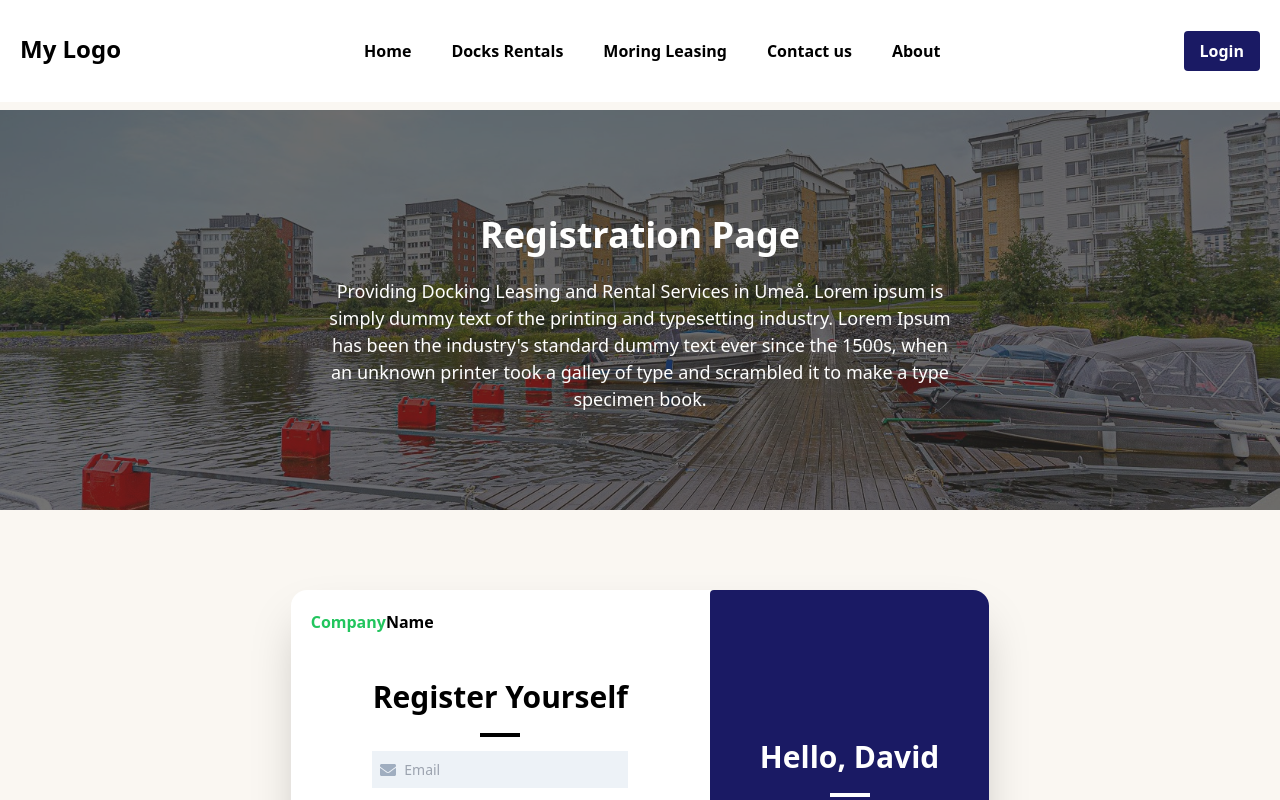
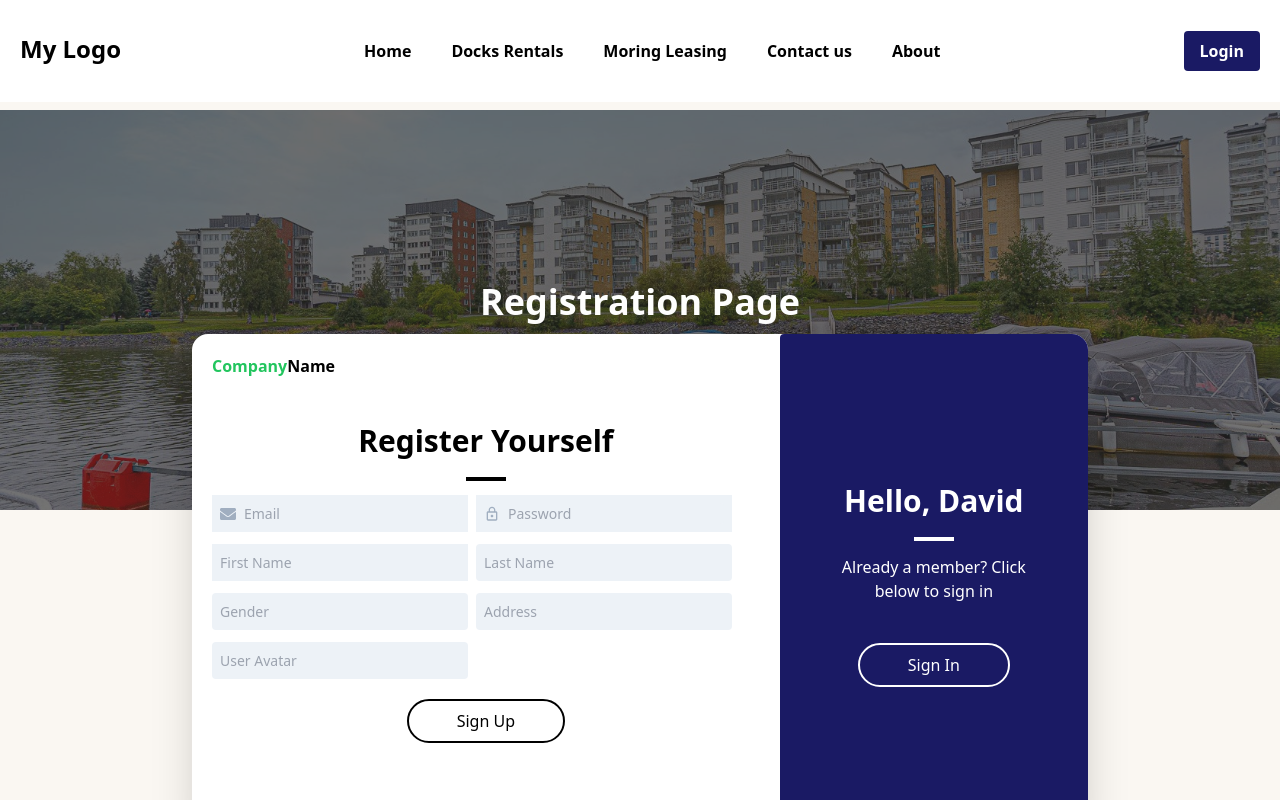
Before and after one commit to asajjad308/docking-main, a Next.js app in the folder docking-main/: page /signup in a window 1280 px wide. Shown: the top 800 px of the page. Built offline with nearby package versions, Linux system fonts and the light colour scheme.

Commit message:
fix add product modal, login etc.

```diff
--- /dev/null
+++ b/docking-main/app/context/SessionContext.tsx
@@ -0,0 +1,22 @@
+import {createContext, useState, useContext, Dispatch, SetStateAction} from 'react';
+import getSession from '../../lib/session';
+type context = {
+    session: string;
+    setSession: Dispatch<SetStateAction<string>>
+}
+const SessionContext = createContext<context | undefined>(undefined);
+
+export default function SessionProvider ({children}) {
+    const [session, setSession] = useState(getSession());
+    const context = {session, setSession}
+    return (
+        <SessionContext.Provider value={context}>
+            {children}
+        </SessionContext.Provider>
+    )
+}
+
+export const useSession = () => {
+    const context = useContext(SessionContext)
+    return context;
+}
--- a/docking-main/app/layout.js
+++ b/docking-main/app/layout.js
@@ -10,7 +10,7 @@ export const metadata = {
 
 export default function RootLayout({ children }) {
   return (
-    < >
+    <>
       <Nav />
       <body>{children}</body>
       <Footer />
--- a/docking-main/app/layout.tsx
+++ b/docking-main/app/layout.tsx
@@ -4,7 +4,7 @@ import Nav from './components/Nav';
 import './globals.css';
 import { Metadata } from 'next';
 import { Inter } from 'next/font/google';
-import { SessionProvider } from 'next-auth/react';
+import SessionProvider from './context/SessionContext';
 import Head from 'next/head';
 
 const inter = Inter({ subsets: ['latin'] });
--- a/docking-main/app/leases/page.tsx
+++ b/docking-main/app/leases/page.tsx
@@ -125,8 +125,6 @@ function Leases() {
             ))}
           </tbody>
         </table>
-        {/* <DataTable columns={columns} data={propertyData}/> */}
-        {/* <DataTable columns={columns} data={propertyData} /> */}
       </div>
     </div>
   </>)
--- a/docking-main/app/rentals/page.tsx
+++ b/docking-main/app/rentals/page.tsx
@@ -6,6 +6,7 @@ import $ from 'jquery';
 import 'datatables.net';
 import jwt from 'jwt-decode'
 import Cookies from 'universal-cookie';
+import getSession from '../../lib/session';
 
 function Rentals() {
   useEffect(() => {
@@ -15,7 +16,7 @@ function Rentals() {
       dataTable.destroy();
     }
   }, []);
-  const session: User = jwt(new Cookies().get('jwt_authorization'))
+  const session = getSession();
   const [showModal, setShowModal] = useState(false);
   const [loading, setLoading] = useState(false);
   const [response, setResponse] = useState({ message: '', ok: false });
@@ -39,14 +40,12 @@ function Rentals() {
     setLoading(true);
     setResponse({ message: "", ok: false });
     const jwtAuthorization = cookies.get('jwt_authorization');
-    console.log(jwtAuthorization)
     try {
       const response = await fetch('https://localhost:7064/api/Products', {
         method: 'POST',
-
         credentials:'include',
         headers: {
-          'Authorization': `Bearer ${jwtAuthorization}`, // Include the JWT in the Authorization header
+          'Authorization': `Bearer ${jwtAuthorization}`,
           'Content-Type': 'application/json'
       },
         body: JSON.stringify({ id: 0, address, location, rentPerMonth, spaceNumber, status, contractDate, available, addedDate })
@@ -90,7 +89,7 @@ function Rentals() {
             <p className='md:w-1/2 text-lg '>Explore available rental docking spaces for your convenience. write abaout some rules and regulation or procedure</p>
           </div>
           <div className='md:w-1/2 flex justify-end items-end'>
-            {(session?.email == 'zia@gmail.com') && (
+            {((session && session?.email) == 'zia@gmail.com') && (
             <button className="bg-[#1a1a64] active:bg-[#1a1a1a] font-bold uppercase text-sm px-6 py-3 rounded shadow hover:shadow-lg outline-none focus:outline-none mr-1 mb-1 ease-linear transition-all duration-150"
             style={{color: "white"}}
             type="button" onClick={() => setShowModal(true)} >Add New Rental</button>
--- a/docking-main/app/signup/page.tsx
+++ b/docking-main/app/signup/page.tsx
@@ -1,10 +1,9 @@
 "use client"
 import Link from 'next/link';
-import React, { FormEvent, ReactComponentElement, SyntheticEvent, useEffect, useState } from 'react';
-import { FaFacebookF, FaLinkedinIn, FaGoogle, FaEnvelope } from 'react-icons/fa';
+import React, { FormEvent, useState } from 'react';
+import { FaEnvelope } from 'react-icons/fa';
 import { MdLockOutline } from 'react-icons/md';
-import { signIn } from 'next-auth/react';
-import { useRouter } from 'next/router';
+
 import Modal from '../components/Modal';
 const Page = () => {
     const [email, setEmail] = useState('');
@@ -50,45 +49,53 @@ const Page = () => {
     };
 
     return (
-        <main className='flex flex-col items-center justify-center w-full flex-1 text-center min-h-screen py-2 bg-[#faf7f2]   '>
-            <div className="relative h-[400px] flex bg-cover bg-center text-primary opacity-90" style={{ backgroundImage: "url('/images/docks.jpg')" }}>
+        <main className='overflow-x-hidden flex flex-col items-center justify-center w-full flex-1 text-center min-h-screen py-2 bg-[#faf7f2]'>
+            <div className="w-screen justify-center relative h-[400px] flex bg-cover bg-center text-primary opacity-90" style={{ backgroundImage: "url('/images/docks.jpg')" }}>
                 <div className="absolute inset-0 bg-optional opacity-60"></div> {/* Semi-dark overlay */}
                 <div className="relative  z-10 flex flex-col items-center justify-center">
                     <h1 className="text-4xl font-bold mb-4">Registration Page</h1>
-                    <p className="md:text-lg md:w-[50%] text-center">
+                    {/* <p className="md:text-lg md:w-[50%] text-center">
                         Providing Docking Leasing and Rental Services in Umeå. Lorem ipsum is simply dummy text of the printing and typesetting industry. Lorem Ipsum has been the industry's standard dummy text ever since the 1500s, when an unknown printer took a galley of type and scrambled it to make a type specimen book.
-                    </p>
+                    </p> */}
                 </div>
             </div>
-            <form onSubmit={submit}>
+            <form onSubmit={submit} className='mt-[-20%] z-10' >
                 <div className='bg-primary flex flex-col md:flex-row rounded-2xl shadow-2xl my-20  md:w-full md:max-w-4xl '>
                     {/* sign in section */}
-                    <div className='w-full md:w-3/5 p-5 '>
+                    <div className='w-full md:w-4/5 p-5'>
                         <div className='font-bold text-center md:text-left'>
                             <span className='text-newback'>Company</span>Name
                         </div>
                         <div className='py-10'>
                             <h2 className='md:text-3xl text-2xl font-bold text-optional mb-2'>Register Yourself</h2>
                             <div className='border-2 w-10 border-optional inline-block mb-2'></div>
-                            <div className='flex flex-col items-center'>
-                                <div className='bg-[#edf2f7] w-64 p-2 flex items-center mb-3'>
+                            <div className='flex flex-col justify-center'>
+                                <div className='flex space-x-2 w-full'>
+                                    <div className='bg-[#edf2f7] w-64 p-2 flex items-center '>
                                         <FaEnvelope className='text-[#a0aec0] mr-2' />
-                                    <input type='email' name='email' placeholder='Email' onChange={e => setEmail(e.target.value)} className='bg-[#edf2f7] outline-none text-sm flex-1' />
+                                        <input type='email' name='email' placeholder='Email' onChange={e => setEmail(e.target.value)} className='bg-[#edf2f7] rounded outline-none text-sm flex-1' />
                                     </div>
                                     <div className='bg-[#edf2f7] w-64 p-2 flex items-center '>
                                         <MdLockOutline className='text-[#a0aec0] mr-2' />
-                                    <input type='password' name='password' placeholder='Password' onChange={e => setPassword(e.target.value)} className='bg-[#edf2f7] outline-none text-sm flex-1' />
+                                        <input type='password' name='password' placeholder='Password' onChange={e => setPassword(e.target.value)} className='bg-[#edf2f7] rounded outline-none text-sm flex-1' />
                                     </div>
-                                {/* Additional input fields */}
+                                </div>
+                                <div className='flex flex-col md:flex-row space-x-2'>
                                     <input type='text' name='firstName' placeholder='First Name' onChange={e => setFirstName(e.target.value)} className='bg-[#edf2f7] outline-none text-sm w-64 p-2 mt-3' />
-                                <input type='text' name='lastName' placeholder='Last Name' onChange={e => setLastName(e.target.value)} className='bg-[#edf2f7] outline-none text-sm w-64 p-2 mt-3' />
-                                <input type='text' name='gender' placeholder='Gender' onChange={e => setGender(e.target.value)} className='bg-[#edf2f7] outline-none text-sm w-64 p-2 mt-3' />
-                                <input type='text' name='address' placeholder='Address' onChange={e => setAddress(e.target.value)} className='bg-[#edf2f7] outline-none text-sm w-64 p-2 mt-3' />
-                                <input type='text' name='userAvatar' placeholder='User Avatar' onChange={e => setUserAvatar(e.target.value)} className='bg-[#edf2f7] outline-none text-sm w-64 p-2 mt-3' />
-
+                                    <input type='text' name='lastName' placeholder='Last Name' onChange={e => setLastName(e.target.value)} className='bg-[#edf2f7] rounded outline-none text-sm w-64 p-2 mt-3' />
+                                </div>
+                                <div className='flex flex-col md:flex-row space-x-2'>
+                                    <input type='text' name='gender' placeholder='Gender' onChange={e => setGender(e.target.value)} className='bg-[#edf2f7] rounded outline-none text-sm w-64 p-2 mt-3' />
+                                    <input type='text' name='address' placeholder='Address' onChange={e => setAddress(e.target.value)} className='bg-[#edf2f7] rounded outline-none text-sm w-64 p-2 mt-3' />
+                                </div>
+                                <div className='flex flex-col md:flex-row space-x-2'>
+                                    <input type='text' name='userAvatar' placeholder='User Avatar' onChange={e => setUserAvatar(e.target.value)} className='bg-[#edf2f7] rounded outline-none text-sm w-64 p-2 mt-3' />
+                                </div>
+                                <div className='flex justify-center'>
                                 <button className='mt-5 border-2 border-optional text-optional rounded-full px-12 py-2 inline-block font-semi-bold hover:bg-optional hover:text-primary' type="submit">
                                     Sign Up
                                 </button>
+                                </div>
                             </div>
                         </div>
                     </div>
@@ -101,14 +108,16 @@ const Page = () => {
                     </div>
                 </div>
             </form>
-            {showModal && (
+            {
+                showModal && (
                     <Modal
                         title="Registration Successful"
                         content="You are registered successfully."
                         setShowModal={setShowModal}
                     />
-            )}
-        </main>
+                )
+            }
+        </main >
     );
 };
 
```
Also changed, not shown: docking-main/app/components/DataModal.tsx (+10 -6 lines), docking-main/app/components/Nav.js (+11 -35 lines), docking-main/app/signin/page.tsx (+27 -10 lines), docking-main/types/user.d.ts (indentation only). Lines whose indentation alone changed are shown as unchanged.
